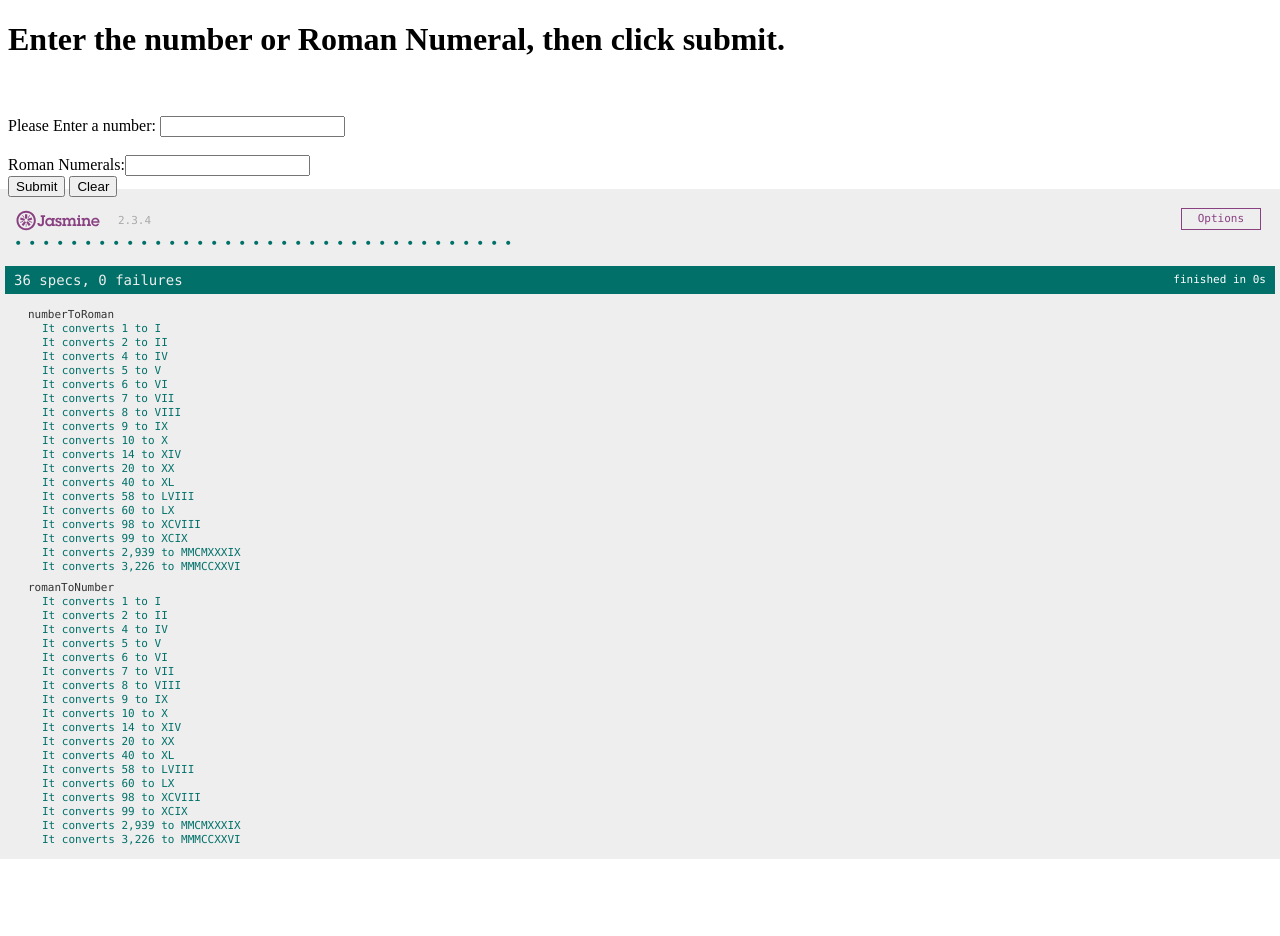
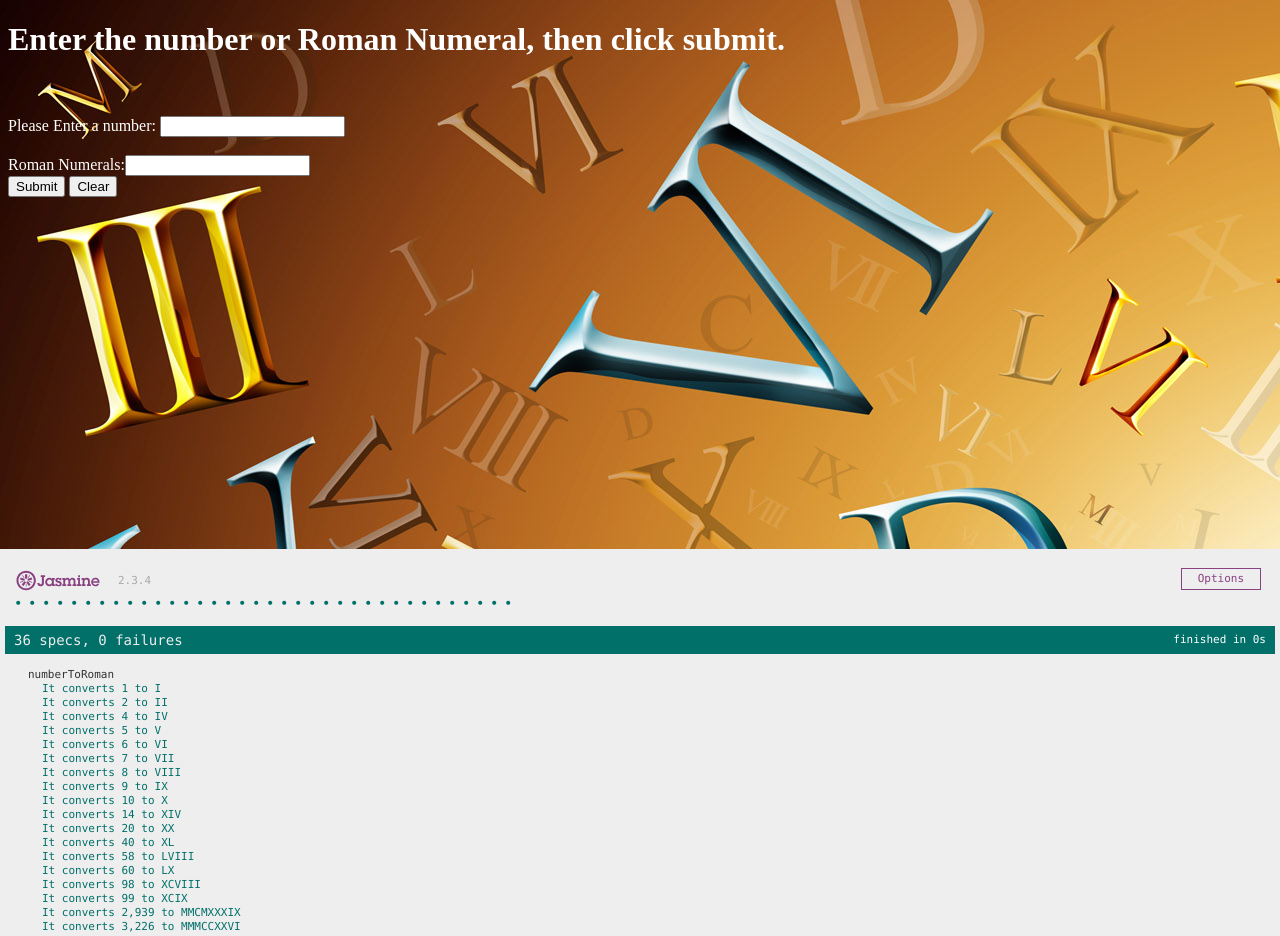
Before and after one commit to tcmcgee/RomanNumeralKata, a plain HTML site: page jasmine/index.html in a window 1280 px wide. Shown: the top 936 px of the page. Before the commit the page ends 859 px from the top, so only its background shows below. Drawn offline with nearby package versions, Linux system fonts and the light colour scheme.

Commit message:
Added cool new background, moved tests down.

```diff
--- a/jasmine/index.html
+++ b/jasmine/index.html
@@ -31,6 +31,9 @@ $(document).ready(function(){
     $("#number").change(function(){
         $("#roman").val("");
     });
+
+    $('body').css("background-image", "url(numerals.jpg)");
+    $('body').css("color", "white");
 });
 </script>
   </head>
@@ -38,7 +41,7 @@ $(document).ready(function(){
 
 
 <form id="myForm">
-<h1> Enter the number or Roman Numeral, then click submit.<br></h1>
+<h1 font-color="white"> Enter the number or Roman Numeral, then click submit.<br></h1>
 <br>
 <br>
 Please Enter a number:
@@ -50,5 +53,8 @@ Please Enter a number:
 
 <button value="Submit" id="submit" onclick="convertNumber()">Submit</button>
 <button value="Clear" id="clear" onclick ="clearFields()">Clear</button>
+<br><br><br><br><br><br><br>
+<br><br><br><br><br><br><br>
+<br><br><br><br><br><br><br>
 </body>
 </html>
--- a/jasmine/src/Converter.js
+++ b/jasmine/src/Converter.js
@@ -46,13 +46,15 @@ function numberToRoman(number)
 	for (var i = keys.length - 1; i > -1; i--)
 	{
 		c = keys[i]
-			while (number >= c) {
+			while (number >= c)
+			{
 				if (number >= c)
 				{
 					roman = roman + hash[c]
 					number = number - c
 				}
-				else{
+				else
+				{
 					roman = roman + hash[c]
 					number = number - c
 				}
```
Also changed, not shown: jasmine/numerals.jpg (added).
